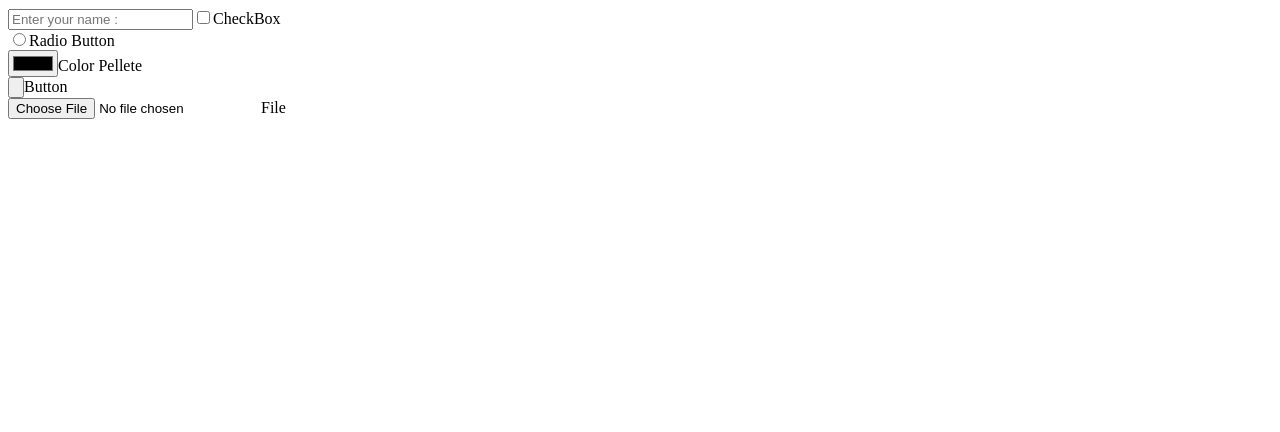
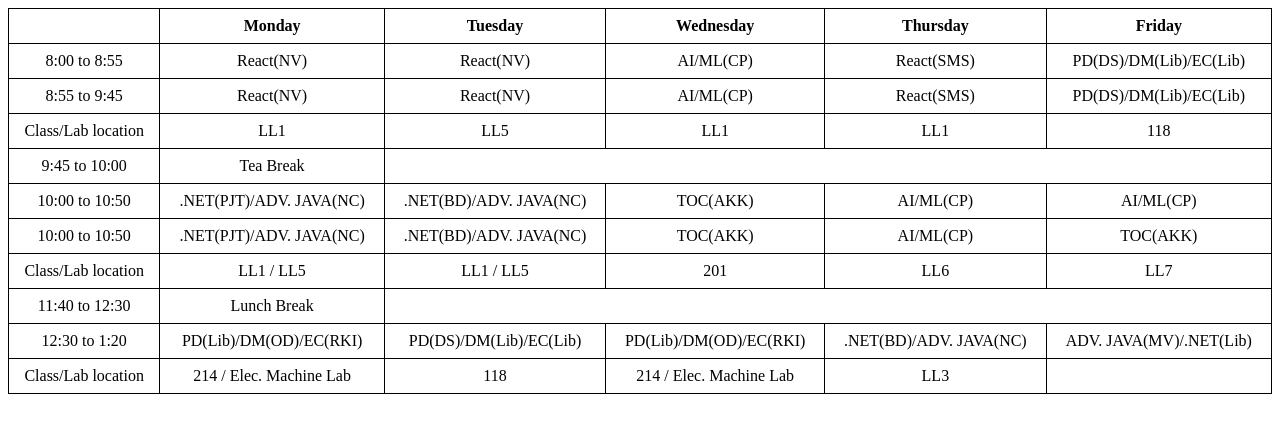
Before and after one commit to Urvisha1103/React, a React (Vite) app: page / in a window 1280 px wide. Shown: the top 432 px of the page. Built offline with nearby package versions, Linux system fonts and the light colour scheme.

Commit message:
Time Table activity

```diff
--- /dev/null
+++ b/src/TimeTable.css
@@ -0,0 +1,11 @@
+table {
+    border: 1px solid black;
+    border-collapse: collapse;
+    width: 100%;
+  }
+
+  th, td {
+    border: 1px solid black;
+    padding: 8px;
+    text-align: center;
+  }
--- /dev/null
+++ b/src/componentFolder/component4.jsx
@@ -0,0 +1,94 @@
+import * as React from "react";
+// import "./TimeTable.css";
+
+class TimeTable extends React.Component{
+
+    render() {
+        return (
+            <div>
+            <table >
+                <tr>
+                    <th></th>
+                    <th>Monday</th>
+                    <th>Tuesday</th>
+                    <th>Wednesday</th>
+                    <th>Thursday</th>
+                    <th>Friday</th>
+                </tr>
+                <tr>
+                    <td>8:00 to 8:55</td>
+                    <td>React(NV)</td>
+                    <td>React(NV)</td>
+                    <td>AI/ML(CP)</td>
+                    <td>React(SMS)</td>
+                    <td>PD(DS)/DM(Lib)/EC(Lib)</td>
+                </tr>
+                <tr>
+                    <td>8:55 to 9:45</td>
+                    <td>React(NV)</td>
+                    <td>React(NV)</td>
+                    <td>AI/ML(CP)</td>
+                    <td>React(SMS)</td>
+                    <td>PD(DS)/DM(Lib)/EC(Lib)</td>
+                </tr>
+                <tr>
+                    <td>Class/Lab location</td>
+                    <td>LL1</td>
+                    <td>LL5</td>
+                    <td>LL1</td>
+                    <td>LL1</td>
+                    <td>118</td>
+                </tr>
+                <tr>
+                    <td>9:45 to 10:00</td>
+                    <td>Tea Break</td>
+                </tr>
+                <tr>
+                    <td>10:00 to 10:50</td>
+                    <td>.NET(PJT)/ADV. JAVA(NC)</td>
+                    <td>.NET(BD)/ADV. JAVA(NC)</td>
+                    <td>TOC(AKK)</td>
+                    <td>AI/ML(CP)</td>
+                    <td>AI/ML(CP)</td>
+                </tr>
+                <tr>
+                    <td>10:00 to 10:50</td>
+                    <td>.NET(PJT)/ADV. JAVA(NC)</td>
+                    <td>.NET(BD)/ADV. JAVA(NC)</td>
+                    <td>TOC(AKK)</td>
+                    <td>AI/ML(CP)</td>
+                    <td>TOC(AKK)</td>
+                </tr>
+                <tr>
+                    <td>Class/Lab location</td>
+                    <td>LL1 / LL5</td>
+                    <td>LL1 / LL5</td>
+                    <td>201</td>
+                    <td>LL6</td>
+                    <td>LL7</td>
+                </tr>
+                <tr>
+                    <td>11:40 to 12:30</td>
+                    <td>Lunch Break</td>
+                </tr>
+                <tr>
+                    <td>12:30 to 1:20</td>
+                    <td>PD(Lib)/DM(OD)/EC(RKI)</td>
+                    <td>PD(DS)/DM(Lib)/EC(Lib)</td>
+                    <td>PD(Lib)/DM(OD)/EC(RKI)</td>
+                    <td>.NET(BD)/ADV. JAVA(NC)</td>
+                    <td>ADV. JAVA(MV)/.NET(Lib)</td>
+                </tr>
+                <tr>
+                    <td>Class/Lab location</td>
+                    <td>214 / Elec. Machine Lab</td>
+                    <td>118</td>
+                    <td>214 / Elec. Machine Lab</td>
+                    <td>LL3</td>
+                </tr>
+            </table>
+            </div>
+        );
+    }
+}
+export default TimeTable;
--- a/src/main.jsx
+++ b/src/main.jsx
@@ -1,11 +1,14 @@
 import { StrictMode } from 'react'
 import { createRoot } from 'react-dom/client'
 //import Component1 from "./componentFolder/component1";
-import InputTest from "./componentFolder/component3";
+//import InputTest from "./componentFolder/component3";
+import "./TimeTable.css";
+import TimeTable from "./componentFolder/component4";
 
 createRoot(document.getElementById('root')).render(
   <StrictMode>
     {/* <Component1 />  */}
-    <InputTest />
+    {/* <InputTest /> */}
+    <TimeTable />
   </StrictMode>,
 );
```
